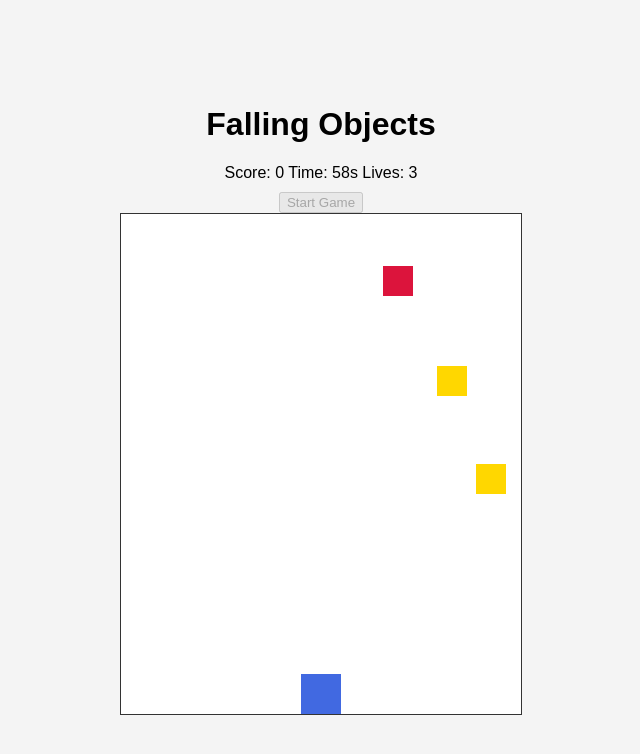
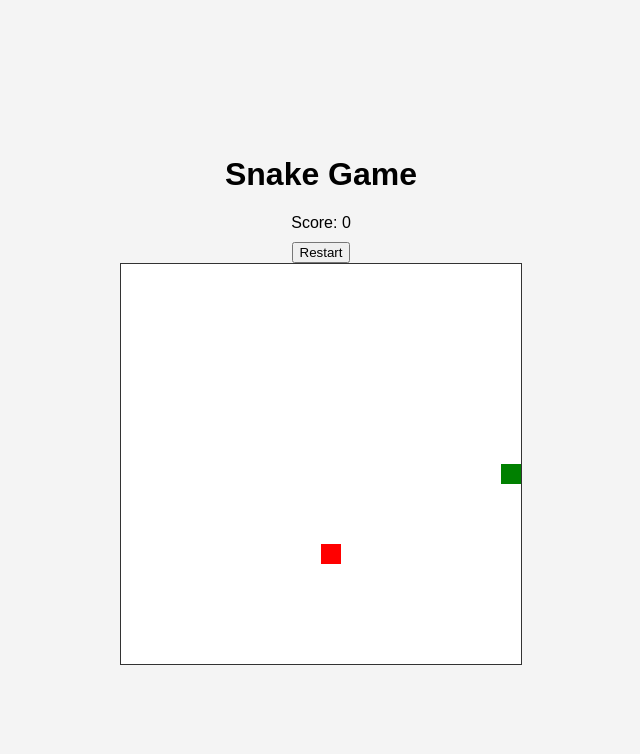
Before and after one commit to luibaraj/codex-experimenting, a website: page index.html in a window 1280 px wide. Both pictures are taken after a click on the button "Start Game". Shown: the whole page, without its empty margins (319-959 px from the left). Drawn offline with Linux system fonts and the light colour scheme.

Commit message:
Add simple canvas-based snake game

```diff
--- a/index.html
+++ b/index.html
@@ -3,21 +3,17 @@
 <head>
     <meta charset="UTF-8">
     <meta name="viewport" content="width=device-width, initial-scale=1.0">
-    <title>Falling Objects</title>
+    <title>Snake Game</title>
     <link rel="stylesheet" href="style.css">
 </head>
 <body>
     <div class="game-container">
-        <h1>Falling Objects</h1>
+        <h1>Snake Game</h1>
         <div class="info">
             <span>Score: <span id="score">0</span></span>
-            <span>Time: <span id="time">60</span>s</span>
-            <span>Lives: <span id="lives">3</span></span>
         </div>
         <button id="startBtn">Start Game</button>
-        <div id="gameArea" class="game-area">
-            <div id="player" class="player hidden"></div>
-        </div>
+        <canvas id="gameCanvas" width="400" height="400" class="game-area"></canvas>
     </div>
     <script src="script.js"></script>
 </body>
--- a/script.js
+++ b/script.js
@@ -1,4 +1,3 @@
-
 function randomPosition(max) {
     return Math.floor(Math.random() * max);
 }
@@ -8,131 +7,122 @@ if (typeof module !== 'undefined' && module.exports) {
 }
 
 if (typeof document !== 'undefined') {
+    document.addEventListener('DOMContentLoaded', () => {
+        const canvas = document.getElementById('gameCanvas');
+        const ctx = canvas.getContext('2d');
+        const startBtn = document.getElementById('startBtn');
+        const scoreEl = document.getElementById('score');
 
-document.addEventListener('DOMContentLoaded', () => {
-    const scoreEl = document.getElementById('score');
-    const timeEl = document.getElementById('time');
-    const livesEl = document.getElementById('lives');
-    const startBtn = document.getElementById('startBtn');
-    const player = document.getElementById('player');
-    const gameArea = document.getElementById('gameArea');
+        const tileCount = 20;
+        const tileSize = canvas.width / tileCount;
 
-    let score = 0;
-    let timeLeft = 60;
-    let lives = 3;
-    let updateInterval;
-    let timerInterval;
-    let spawnInterval;
-    const objects = [];
-    const playerSpeed = 7;
+        let snake;
+        let apple;
+        let velocity;
+        let score;
+        let gameInterval;
 
+        function resetGame() {
+            snake = [{ x: Math.floor(tileCount / 2), y: Math.floor(tileCount / 2) }];
+            apple = { x: randomPosition(tileCount), y: randomPosition(tileCount) };
+            velocity = { x: 0, y: 0 };
+            score = 0;
+            scoreEl.textContent = score;
+            draw();
+        }
 
-    function randomPosition(max) {
-        return Math.floor(Math.random() * max);
-    }
+        function drawCell(x, y, color) {
+            ctx.fillStyle = color;
+            ctx.fillRect(x * tileSize, y * tileSize, tileSize, tileSize);
+        }
 
+        function draw() {
+            ctx.clearRect(0, 0, canvas.width, canvas.height);
+            drawCell(apple.x, apple.y, 'red');
+            snake.forEach((seg, idx) => {
+                drawCell(seg.x, seg.y, idx === 0 ? 'green' : 'lime');
+            });
+        }
 
-    function isColliding(a, b) {
-        const aRect = a.getBoundingClientRect();
-        const bRect = b.getBoundingClientRect();
-        return !(
-            aRect.right < bRect.left ||
-            aRect.left > bRect.right ||
-            aRect.bottom < bRect.top ||
-            aRect.top > bRect.bottom
-        );
-    }
+        function update() {
+            const head = {
+                x: snake[0].x + velocity.x,
+                y: snake[0].y + velocity.y,
+            };
 
-    function movePlayer(dx) {
-        const maxX = gameArea.clientWidth - player.offsetWidth;
-        const newLeft = Math.min(maxX, Math.max(0, player.offsetLeft + dx));
-        player.style.left = newLeft + 'px';
-    }
+            if (
+                head.x < 0 ||
+                head.x >= tileCount ||
+                head.y < 0 ||
+                head.y >= tileCount
+            ) {
+                endGame();
+                return;
+            }
 
-    document.addEventListener('keydown', (e) => {
-        if (e.key === 'ArrowLeft' || e.key.toLowerCase() === 'a') {
-            movePlayer(-playerSpeed);
+            for (const seg of snake) {
+                if (head.x === seg.x && head.y === seg.y) {
+                    endGame();
+                    return;
+                }
+            }
+
+            snake.unshift(head);
+
+            if (head.x === apple.x && head.y === apple.y) {
+                score++;
+                scoreEl.textContent = score;
+                apple = { x: randomPosition(tileCount), y: randomPosition(tileCount) };
+            } else {
+                snake.pop();
+            }
+
+            draw();
         }
-        if (e.key === 'ArrowRight' || e.key.toLowerCase() === 'd') {
-            movePlayer(playerSpeed);
+
+        function endGame() {
+            clearInterval(gameInterval);
+            startBtn.disabled = false;
+            startBtn.textContent = 'Restart';
         }
+
+        function startGame() {
+            resetGame();
+            startBtn.disabled = true;
+            startBtn.textContent = 'Playing...';
+            velocity = { x: 1, y: 0 };
+            gameInterval = setInterval(update, 100);
+        }
+
+        document.addEventListener('keydown', (e) => {
+            switch (e.key) {
+                case 'ArrowUp':
+                case 'w':
+                case 'W':
+                    if (velocity.y === 1) break;
+                    velocity = { x: 0, y: -1 };
+                    break;
+                case 'ArrowDown':
+                case 's':
+                case 'S':
+                    if (velocity.y === -1) break;
+                    velocity = { x: 0, y: 1 };
+                    break;
+                case 'ArrowLeft':
+                case 'a':
+                case 'A':
+                    if (velocity.x === 1) break;
+                    velocity = { x: -1, y: 0 };
+                    break;
+                case 'ArrowRight':
+                case 'd':
+                case 'D':
+                    if (velocity.x === -1) break;
+                    velocity = { x: 1, y: 0 };
+                    break;
+            }
+        });
+
+        startBtn.addEventListener('click', startGame);
     });
-
-    function spawnObject() {
-        const obj = document.createElement('div');
-        obj.classList.add('object');
-        if (Math.random() < 0.8) {
-            obj.classList.add('good');
-        } else {
-            obj.classList.add('bad');
-        }
-        const maxX = gameArea.clientWidth - 30;
-        obj.style.left = randomPosition(maxX) + 'px';
-        obj.style.top = '-30px';
-        gameArea.appendChild(obj);
-        objects.push(obj);
-    }
-
-    function updateObjects() {
-        for (let i = objects.length - 1; i >= 0; i--) {
-            const obj = objects[i];
-            obj.style.top = obj.offsetTop + 2 + 'px';
-            if (obj.offsetTop > gameArea.clientHeight) {
-                obj.remove();
-                objects.splice(i, 1);
-                continue;
-            }
-            if (isColliding(obj, player)) {
-                if (obj.classList.contains('good')) {
-                    score++;
-                    scoreEl.textContent = score;
-                } else {
-                    lives--;
-                    livesEl.textContent = lives;
-                    if (lives <= 0) {
-                        endGame();
-                    }
-                }
-                obj.remove();
-                objects.splice(i, 1);
-            }
-        }
-    }
-
-    function endGame() {
-        clearInterval(updateInterval);
-        clearInterval(timerInterval);
-        clearInterval(spawnInterval);
-        objects.forEach((o) => o.remove());
-        objects.length = 0;
-        player.classList.add('hidden');
-        startBtn.disabled = false;
-        startBtn.textContent = 'Restart Game';
-    }
-
-    function startGame() {
-        score = 0;
-        timeLeft = 60;
-        lives = 3;
-        scoreEl.textContent = score;
-        timeEl.textContent = timeLeft;
-        livesEl.textContent = lives;
-        startBtn.disabled = true;
-        player.classList.remove('hidden');
-        player.style.left = (gameArea.clientWidth - player.offsetWidth) / 2 + 'px';
-
-        spawnObject();
-        spawnInterval = setInterval(spawnObject, 1000);
-        updateInterval = setInterval(updateObjects, 20);
-        timerInterval = setInterval(() => {
-            timeLeft--;
-            timeEl.textContent = timeLeft;
-            if (timeLeft <= 0) {
-                endGame();
-            }
-        }, 1000);
-    }
-
-    startBtn.addEventListener('click', startGame);
-});
 }
--- a/style.css
+++ b/style.css
@@ -17,37 +17,8 @@ body {
 }
 
 .game-area {
-    position: relative;
-    width: 400px;
-    height: 500px;
     background: #fff;
     border: 1px solid #333;
-    overflow: hidden;
+    display: block;
     margin: 0 auto;
 }
-
-.player {
-    position: absolute;
-    bottom: 0;
-    width: 40px;
-    height: 40px;
-    background: royalblue;
-}
-
-.object {
-    position: absolute;
-    width: 30px;
-    height: 30px;
-}
-
-.good {
-    background: gold;
-}
-
-.bad {
-    background: crimson;
-}
-
-.hidden {
-    display: none;
-}
```
